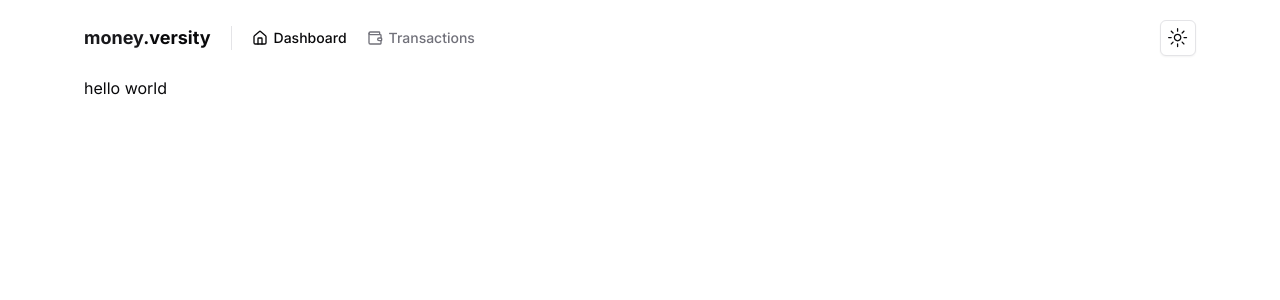
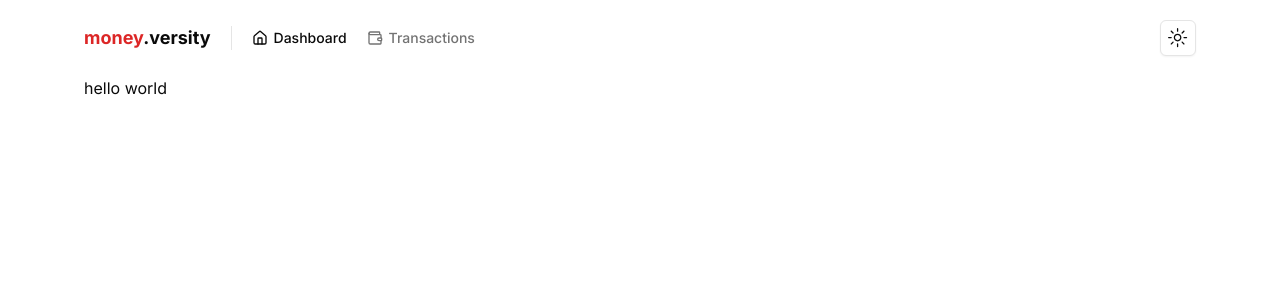
Before and after one commit to jvc22/money-versity, a Next.js app: page / in a window 1280 px wide. Shown: the top 300 px of the page. Built offline with nearby package versions, Linux system fonts and the light colour scheme.

Commit message:
update: change -base- theme colors to -red-

```diff
--- a/src/app/globals.css
+++ b/src/app/globals.css
@@ -2,69 +2,54 @@
 @tailwind components;
 @tailwind utilities;
 
+
 @layer base {
   :root {
     --background: 0 0% 100%;
-      --foreground: 240 10% 3.9%;
-
+    --foreground: 0 0% 3.9%;
     --card: 0 0% 100%;
-      --card-foreground: 240 10% 3.9%;
-
+    --card-foreground: 0 0% 3.9%;
     --popover: 0 0% 100%;
-      --popover-foreground: 240 10% 3.9%;
-
-      --primary: 240 5.9% 10%;
-      --primary-foreground: 0 0% 98%;
-
-      --secondary: 240 4.8% 95.9%;
-      --secondary-foreground: 240 5.9% 10%;
-
-      --muted: 240 4.8% 95.9%;
-      --muted-foreground: 240 3.8% 46.1%;
-
-      --accent: 240 4.8% 95.9%;
-      --accent-foreground: 240 5.9% 10%;
-
+    --popover-foreground: 0 0% 3.9%;
+    --primary: 0 72.2% 50.6%;
+    --primary-foreground: 0 85.7% 97.3%;
+    --secondary: 0 0% 96.1%;
+    --secondary-foreground: 0 0% 9%;
+    --muted: 0 0% 96.1%;
+    --muted-foreground: 0 0% 45.1%;
+    --accent: 0 0% 96.1%;
+    --accent-foreground: 0 0% 9%;
     --destructive: 0 84.2% 60.2%;
     --destructive-foreground: 0 0% 98%;
-
-      --border: 240 5.9% 90%;
-      --input: 240 5.9% 90%;
-      --ring: 240 10% 3.9%;
-
+    --border: 0 0% 89.8%;
+    --input: 0 0% 89.8%;
+    --ring: 0 72.2% 50.6%;
     --radius: 0.5rem;
   }
 
   .dark {
-      --background: 240 10% 3.9%;
+    --background: 0 0% 3.9%;
     --foreground: 0 0% 98%;
-
-      --card: 240 10% 3.9%;
+    --card: 0 0% 3.9%;
     --card-foreground: 0 0% 98%;
-
-      --popover: 240 10% 3.9%;
+    --popover: 0 0% 3.9%;
     --popover-foreground: 0 0% 98%;
-
-      --primary: 0 0% 98%;
-      --primary-foreground: 240 5.9% 10%;
-
-      --secondary: 240 3.7% 15.9%;
+    --primary: 0 72.2% 50.6%;
+    --primary-foreground: 0 85.7% 97.3%;
+    --secondary: 0 0% 14.9%;
     --secondary-foreground: 0 0% 98%;
-
-      --muted: 240 3.7% 15.9%;
-      --muted-foreground: 240 5% 64.9%;
-
-      --accent: 240 3.7% 15.9%;
+    --muted: 0 0% 14.9%;
+    --muted-foreground: 0 0% 63.9%;
+    --accent: 0 0% 14.9%;
     --accent-foreground: 0 0% 98%;
-
     --destructive: 0 62.8% 30.6%;
     --destructive-foreground: 0 0% 98%;
-
-      --border: 240 3.7% 15.9%;
-      --input: 240 3.7% 15.9%;
-      --ring: 240 4.9% 83.9%;
+    --border: 0 0% 14.9%;
+    --input: 0 0% 14.9%;
+    --ring: 0 72.2% 50.6%;
   }
 }
+
 
 @layer base {
   * {
```
Lines whose indentation alone changed are shown as unchanged.
